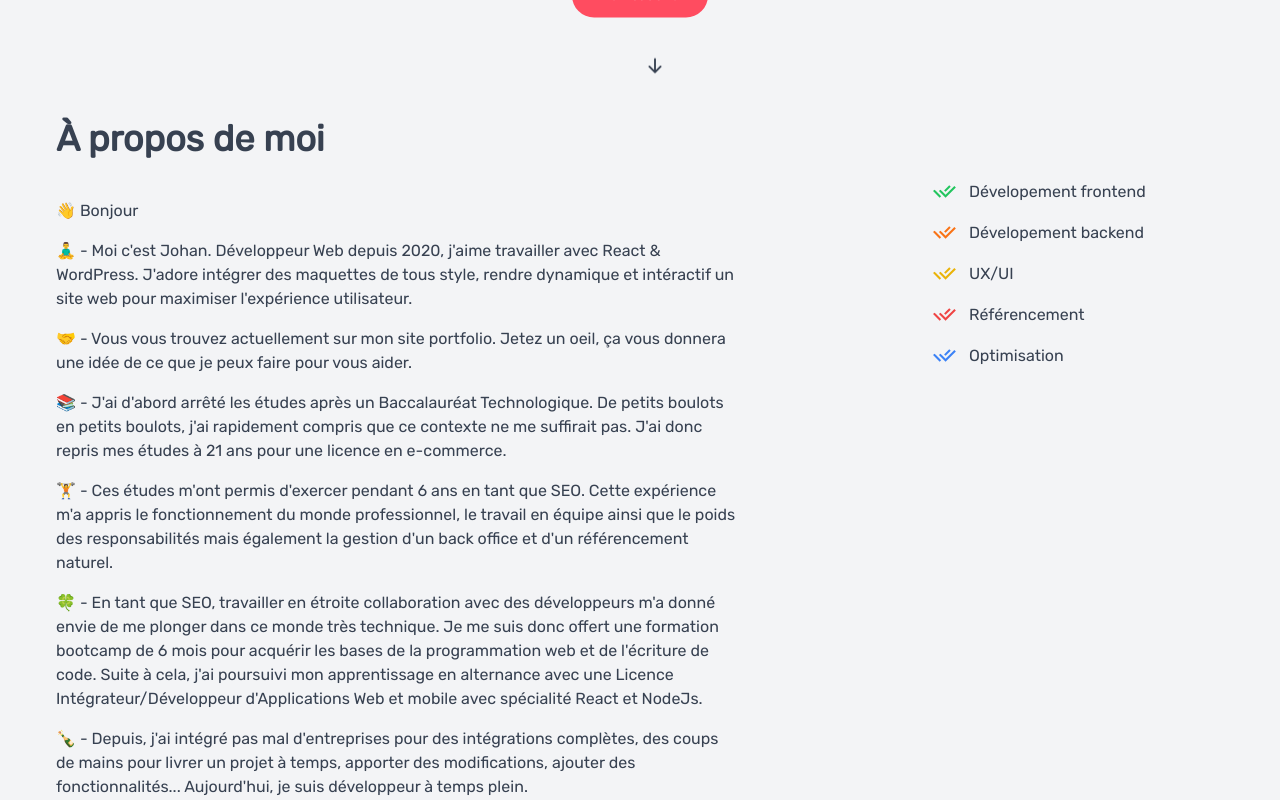
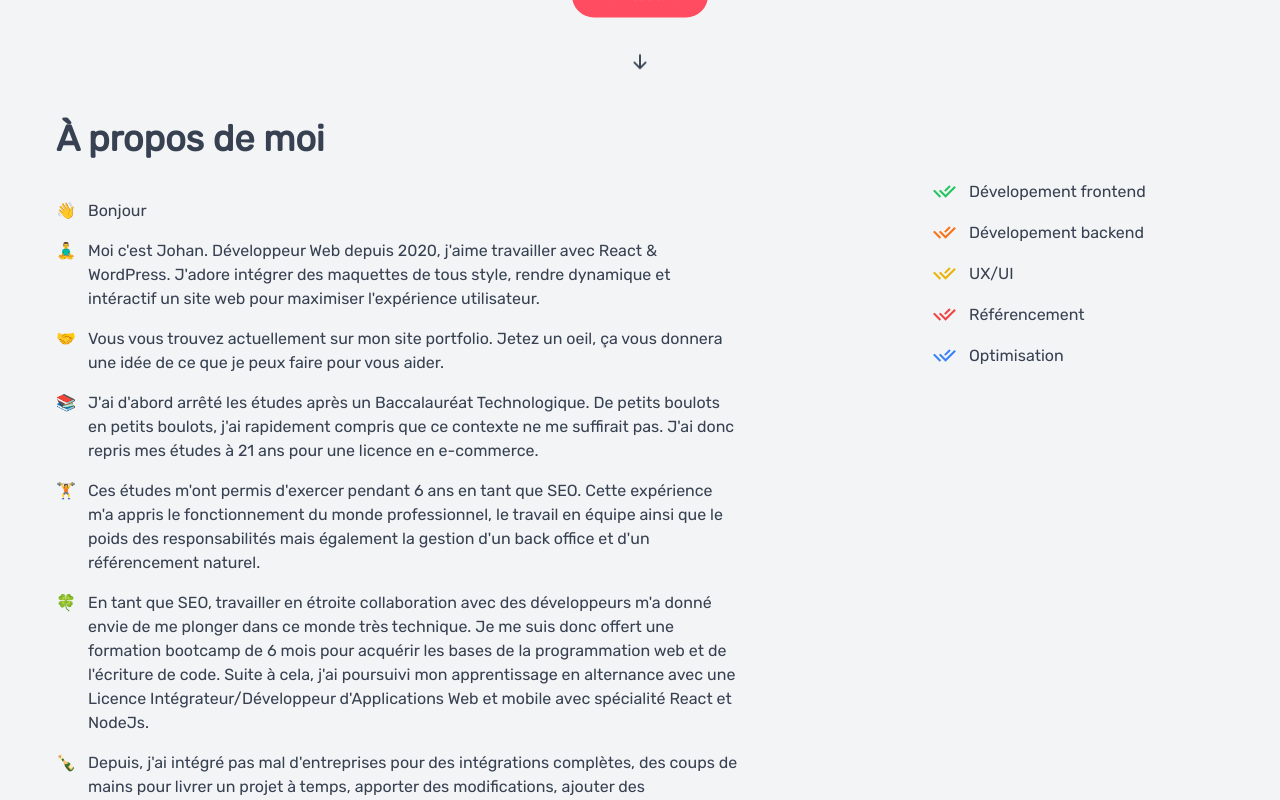
Before and after one commit to brazillierjo/personal-website, a React (Vite) app: page / in a window 1280 px wide. Both pictures are taken after a click on the element "En savoir plus...". Shown: the part 705-1505 px from the top of the page. Built offline with nearby package versions, Linux system fonts and the light colour scheme.

Commit message:
[CSS] dynamuc data

```diff
--- a/src/components/Home/AboutMe.tsx
+++ b/src/components/Home/AboutMe.tsx
@@ -1,4 +1,5 @@
 import { useState } from "react";
+import data from "../../data/aboutMe.json";
 import { HiChevronDown, HiChevronUp } from "react-icons/hi";
 import { RiCheckDoubleLine } from "react-icons/ri";
 
@@ -16,55 +17,40 @@ export const AboutMe: React.FC<{}> = () => {
             <div className='flex w-full flex-wrap justify-between'>
                 <div className='w-full lg:w-7/12'>
                     <div className='mt-5 flex flex-col space-y-4'>
-                        <p>👋 Bonjour</p>
-                        <p>
-                            🧘‍♂️ - Moi c'est Johan. Développeur Web depuis 2020, j'aime travailler avec React & WordPress.
-                            J'adore intégrer des maquettes de tous style, rendre dynamique et intéractif un site web
-                            pour maximiser l'expérience utilisateur.
-                        </p>
-
-                        <p>
-                            🤝 - Vous vous trouvez actuellement sur mon site portfolio. Jetez un oeil, ça vous donnera
-                            une idée de ce que je peux faire pour vous aider.
-                        </p>
+                        {data.map((item, index) => {
+                            if (!item.isInReadMore) {
+                                return (
+                                    <div key={index} className='flex gap-3'>
+                                        <div>{item.emoji}</div>
+                                        <p>{item.text}</p>
+                                    </div>
+                                );
+                            }
+                        })}
 
                         {!showMoreAboutMe && (
-                            <small className='flex items-center hover:cursor-pointer' onClick={handleReadMore}>
+                            <small className='ml-7 flex items-center hover:cursor-pointer' onClick={handleReadMore}>
                                 En savoir plus... <HiChevronDown />
                             </small>
                         )}
 
                         {showMoreAboutMe && (
                             <>
-                                <p>
-                                    📚 - J'ai d'abord arrêté les études après un Baccalauréat Technologique. De petits
-                                    boulots en petits boulots, j'ai rapidement compris que ce contexte ne me suffirait
-                                    pas. J'ai donc repris mes études à 21 ans pour une licence en e-commerce.
-                                </p>
-                                <p>
-                                    🏋️ - Ces études m'ont permis d'exercer pendant 6 ans en tant que SEO. Cette
-                                    expérience m'a appris le fonctionnement du monde professionnel, le travail en équipe
-                                    ainsi que le poids des responsabilités mais également la gestion d'un back office et
-                                    d'un référencement naturel.
-                                </p>
-                                <p>
-                                    🍀 - En tant que SEO, travailler en étroite collaboration avec des développeurs m'a
-                                    donné envie de me plonger dans ce monde très technique. Je me suis donc offert une
-                                    formation bootcamp de 6 mois pour acquérir les bases de la programmation web et de
-                                    l'écriture de code. Suite à cela, j'ai poursuivi mon apprentissage en alternance
-                                    avec une Licence Intégrateur/Développeur d'Applications Web et mobile avec
-                                    spécialité React et NodeJs.
-                                </p>
-                                <p>
-                                    🍾 - Depuis, j'ai intégré pas mal d'entreprises pour des intégrations complètes, des
-                                    coups de mains pour livrer un projet à temps, apporter des modifications, ajouter
-                                    des fonctionnalités... Aujourd'hui, je suis développeur à temps plein.
-                                </p>
+                                {data.map((item, index) => {
+                                    if (item.isInReadMore) {
+                                        return (
+                                            <div key={index} className='flex gap-3'>
+                                                <div>{item.emoji}</div>
+                                                <p>{item.text}</p>
+                                            </div>
+                                        );
+                                    }
+                                })}
                             </>
                         )}
 
                         {showMoreAboutMe && (
-                            <small className='flex items-center hover:cursor-pointer' onClick={handleReadMore}>
+                            <small className='ml-7 flex items-center hover:cursor-pointer' onClick={handleReadMore}>
                                 Refermer <HiChevronUp />
                             </small>
                         )}
--- a/src/components/Home/Main.tsx
+++ b/src/components/Home/Main.tsx
@@ -36,11 +36,9 @@ export const Main: React.FC<{}> = () => {
                     </button>
                 </Link>
             </div>
-            <BsArrowDownShort
-                onClick={handleScroll}
-                className='absolute bottom-0 left-1/2 mb-4 -translate-x-1/2 animate-bounce hover:cursor-pointer'
-                size={30}
-            />
+            <div className='absolute bottom-5 left-1/2 -ml-[15px] transform animate-bounce hover:cursor-pointer'>
+                <BsArrowDownShort onClick={handleScroll} size={30} />
+            </div>
         </div>
     );
 };
--- /dev/null
+++ b/src/data/aboutMe.json
@@ -0,0 +1,37 @@
+[
+    {
+        "isInReadMore": false,
+        "emoji": "👋",
+        "text": "Bonjour"
+    },
+    {
+        "isInReadMore": false,
+        "emoji": "🧘‍♂️",
+        "text": "Moi c'est Johan. Développeur Web depuis 2020, j'aime travailler avec React & WordPress. J'adore intégrer des maquettes de tous style, rendre dynamique et intéractif un site web pour maximiser l'expérience utilisateur."
+    },
+    {
+        "isInReadMore": false,
+        "emoji": "🤝",
+        "text": "Vous vous trouvez actuellement sur mon site portfolio. Jetez un oeil, ça vous donnera une idée de ce que je peux faire pour vous aider."
+    },
+    {
+        "isInReadMore": true,
+        "emoji": "📚",
+        "text": "J'ai d'abord arrêté les études après un Baccalauréat Technologique. De petits boulots en petits boulots, j'ai rapidement compris que ce contexte ne me suffirait pas. J'ai donc repris mes études à 21 ans pour une licence en e-commerce."
+    },
+    {
+        "isInReadMore": true,
+        "emoji": "🏋️",
+        "text": "Ces études m'ont permis d'exercer pendant 6 ans en tant que SEO. Cette expérience m'a appris le fonctionnement du monde professionnel, le travail en équipe ainsi que le poids des responsabilités mais également la gestion d'un back office et d'un référencement naturel."
+    },
+    {
+        "isInReadMore": true,
+        "emoji": "🍀",
+        "text": "En tant que SEO, travailler en étroite collaboration avec des développeurs m'a donné envie de me plonger dans ce monde très technique. Je me suis donc offert une formation bootcamp de 6 mois pour acquérir les bases de la programmation web et de l'écriture de code. Suite à cela, j'ai poursuivi mon apprentissage en alternance avec une Licence Intégrateur/Développeur d'Applications Web et mobile avec spécialité React et NodeJs."
+    },
+    {
+        "isInReadMore": true,
+        "emoji": "🍾",
+        "text": "Depuis, j'ai intégré pas mal d'entreprises pour des intégrations complètes, des coups de mains pour livrer un projet à temps, apporter des modifications, ajouter des fonctionnalités... Aujourd'hui, je suis développeur à temps plein."
+    }
+]
```
